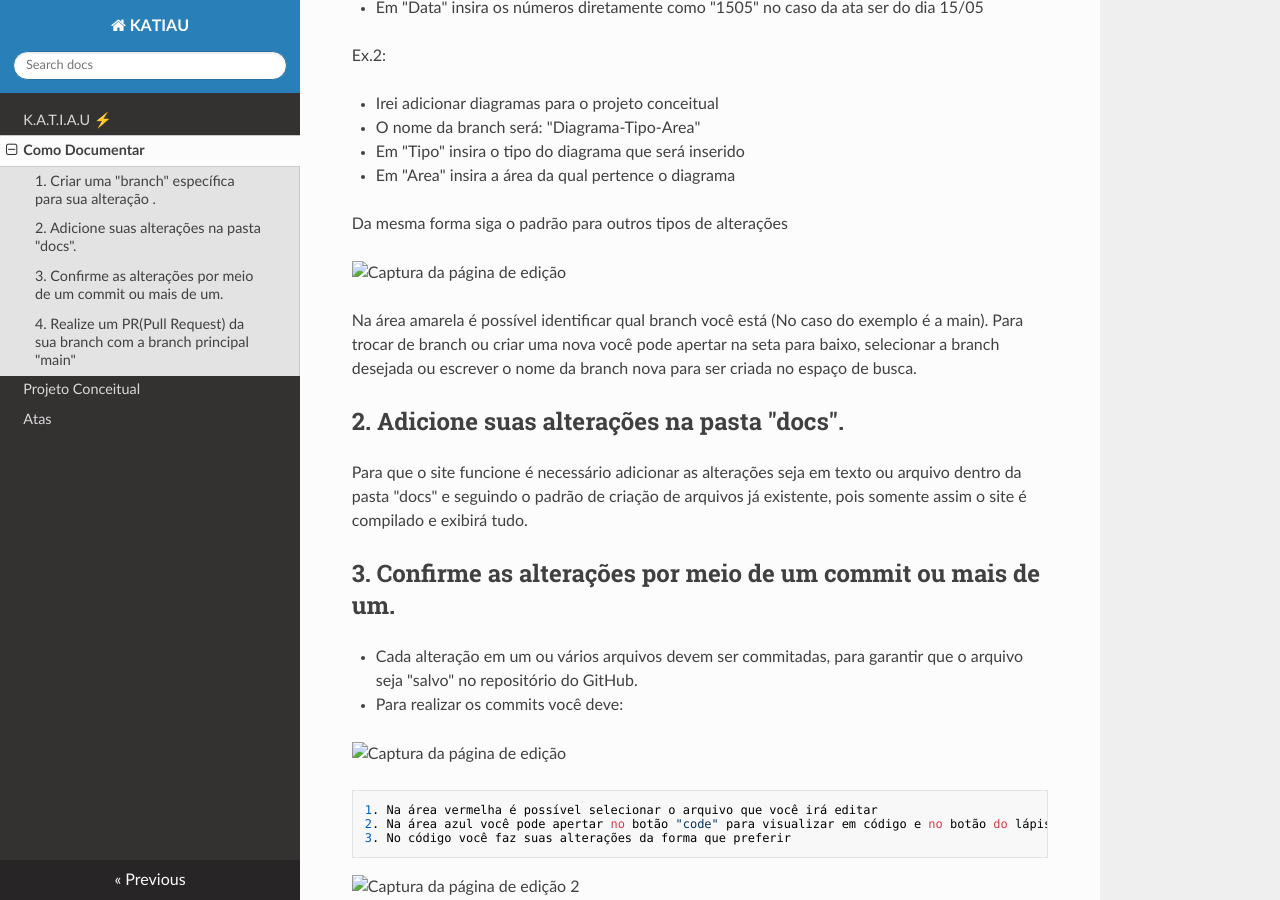
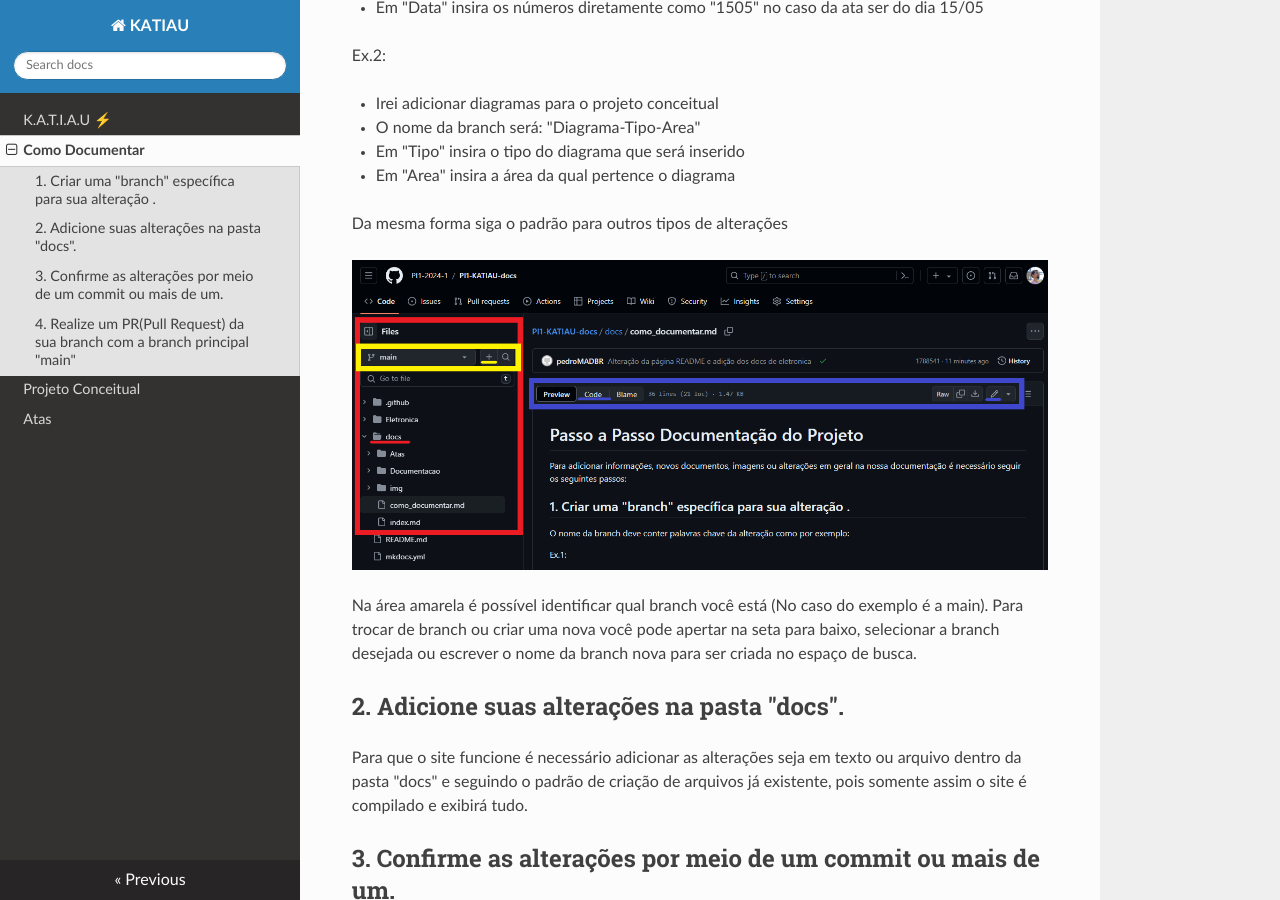
Before and after one commit to PI1-2024-1/PI1-KATIAU-docs, an MkDocs documentation site: the page built from docs/como_documentar.md, in a window 1280 px wide and 900 px high, scrolled down 436 px. Built offline with MkDocs 1.6.1, drawn with Linux system fonts in a browser that asks for light colours; nearby versions of some CDN libraries.

Commit message:
Correção de caminho das imagens.

```diff
--- a/docs/como_documentar.md
+++ b/docs/como_documentar.md
@@ -21,7 +21,7 @@ Ex.2:
 
   Da mesma forma siga o padrão para outros tipos de alterações
 
-![Captura da página de edição](img\comodocumentar-1.png)
+![Captura da página de edição](img/comodocumentar-1.png)
 
   Na área amarela é possível identificar qual branch você está (No caso do exemplo é a main). Para trocar de branch ou criar uma nova você pode apertar na seta para baixo, selecionar a branch desejada ou escrever o nome da branch nova para ser criada no espaço de busca.
 
@@ -34,13 +34,13 @@ Ex.2:
   - Cada alteração em um ou vários arquivos devem ser commitadas, para garantir que o arquivo seja "salvo" no repositório do GitHub.
   - Para realizar os commits você deve:
 
-  ![Captura da página de edição](img\comodocumentar-1.png)
+  ![Captura da página de edição](img/comodocumentar-1.png)
 
     1. Na área vermelha é possível selecionar o arquivo que você irá editar
     2. Na área azul você pode apertar no botão "code" para visualizar em código e no botão do lápis para editar
     3. No código você faz suas alterações da forma que preferir
 
-![Captura da página de edição 2](img\comodocumentar-2.png)
+![Captura da página de edição 2](img/comodocumentar-2.png)
 
 
 ## 4. Realize um PR(Pull Request) da sua branch com a branch principal "main"
@@ -48,18 +48,18 @@ Ex.2:
 - Feito o(s) commit(s), deve ser feito o Pull Request para enviar para a branch "main" todas as alterações feitas.
 - Segue abaixo o passo a passo para realizar o processo:
 
-![Captura da página de edição 3](img\comodocumentar-3.png)
+![Captura da página de edição 3](img/comodocumentar-3.png)
 
     1. Na área em azul, você irá entrar na aba para criação e vizualização das "Pull Requests" existentes, entre nela para dar continuidade ao processo.
     2. Na área em vermelho,
 
-![Captura da página de edição 4](img\comodocumentar-4.png)
+![Captura da página de edição 4](img/comodocumentar-4.png)
 
     1. tedskfdsjf
     2. sf,saflmsa
     3. fdsfjdkfgds
 
-![Captura da página de edição 5](img\comodocumentar-5.png)
+![Captura da página de edição 5](img/comodocumentar-5.png)
 
     1. tedskfdsjf
     2. fdsfjdkfgds
```
